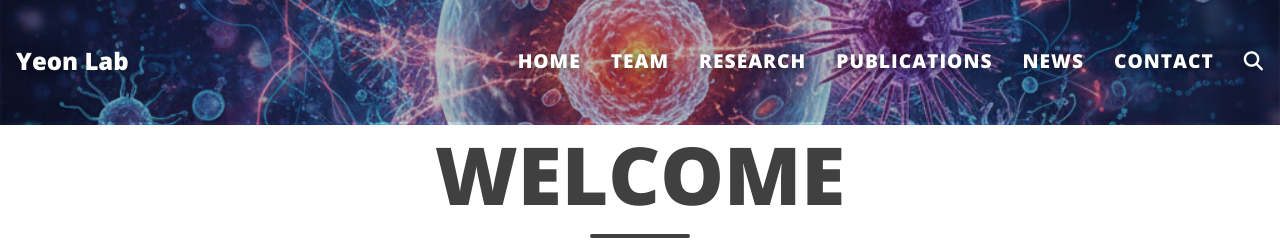
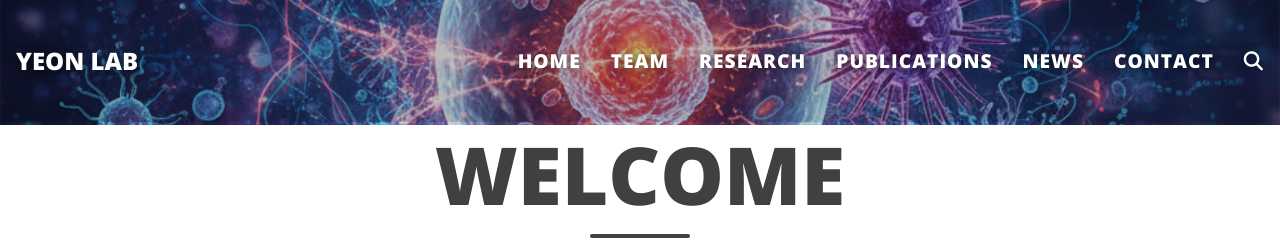
Before and after one commit to mjyeon0807-hub/mjyeon0807-hub.github.io, a Jekyll site: the page built from index.md, in a window 1280 px wide. Shown: the top 241 px of the page. Built offline with Jekyll 4.4.1, drawn with Linux system fonts in a browser that asks for light colours; comment, search, counter and statistics services are not loaded.

```diff
--- a/_config.yml
+++ b/_config.yml
@@ -6,7 +6,7 @@
 # --- Required options --- #
 ############################
 
-title: "Yeon Lab"
+title: "YEON LAB"
 author: "Minjeong Yeon"
 
 # For GitHub Pages user site: https://mjyeon0807-hub.github.io
```
